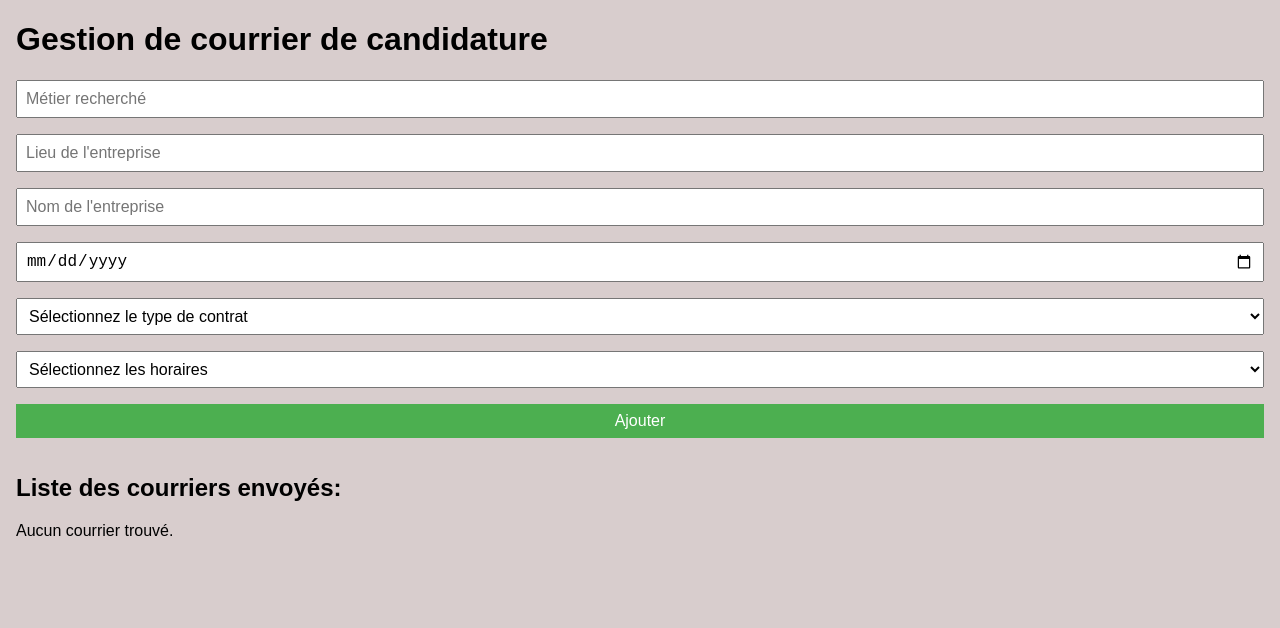
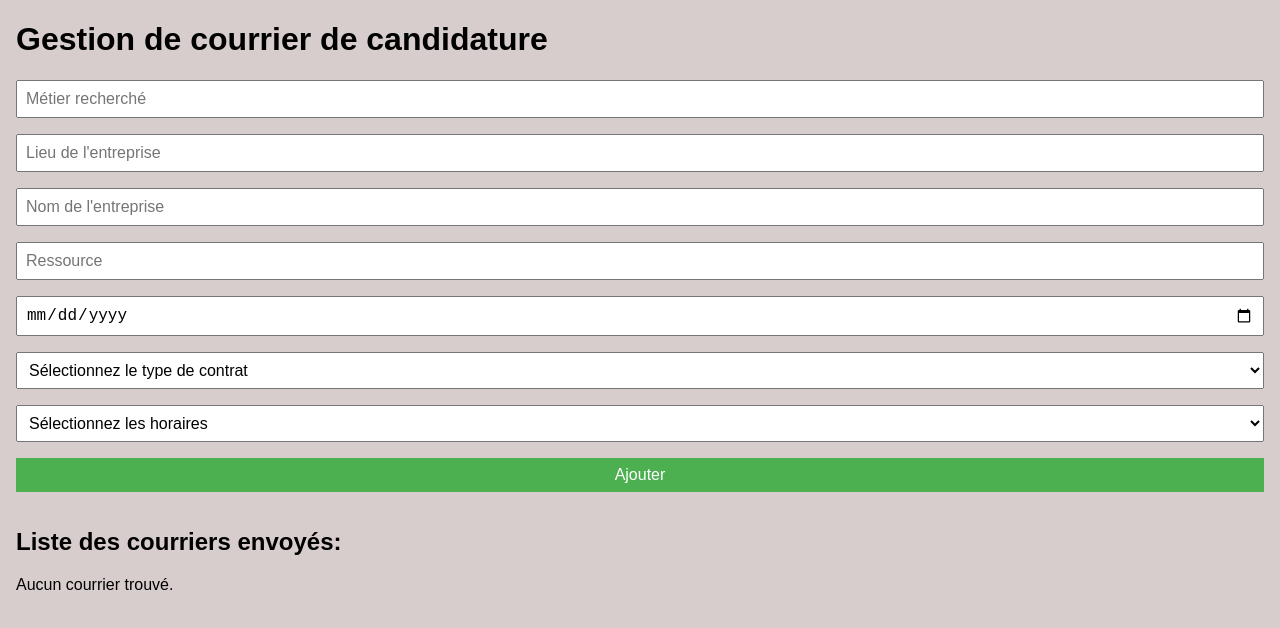
Before and after one commit to Chrstn67/Mail-Search-Job-Manager, a React (Create React App) app: page / in a window 1280 px wide. Shown: the top 628 px of the page. Built offline with nearby package versions, Linux system fonts and the light colour scheme.

Commit message:
ajout de l'input ressource permettant de se rappeler où nous avons trouvé l'annonce

```diff
--- a/src/Components/MailForm/MailForm.js
+++ b/src/Components/MailForm/MailForm.js
@@ -6,8 +6,8 @@ const MailForm = ({ addMail }) => {
   const [job, setJob] = useState("");
   const [location, setLocation] = useState("");
   const [recipient, setRecipient] = useState("");
+  const [jobAdvert, setJobAdvert] = useState("");
   const [sendDate, setSendDate] = useState("");
-
   const [contractType, setContractType] = useState("");
   const [workingHours, setWorkingHours] = useState("");
 
@@ -17,6 +17,7 @@ const MailForm = ({ addMail }) => {
       job,
       location,
       recipient,
+      jobAdvert,
       sendDate,
       contractType,
       workingHours,
@@ -26,6 +27,7 @@ const MailForm = ({ addMail }) => {
     setJob("");
     setLocation("");
     setRecipient("");
+    setJobAdvert("");
     setSendDate("");
     setContractType("");
     setWorkingHours("");
@@ -58,6 +60,12 @@ const MailForm = ({ addMail }) => {
         onChange={(e) => setRecipient(e.target.value)}
         placeholder="Nom de l'entreprise"
         required
+      />
+      <input
+        type="text"
+        value={jobAdvert}
+        onChange={(e) => setJobAdvert(e.target.value)}
+        placeholder="Ressource"
       />
       <input
         type="date"
--- a/src/Components/MailList/MailList.js
+++ b/src/Components/MailList/MailList.js
@@ -6,6 +6,7 @@ const MailList = ({
   deleteMail,
   updateMailStatus,
   updateMailDetails,
+  addMail,
 }) => {
   const [editIndex, setEditIndex] = useState(null);
   const [editedContractType, setEditedContractType] = useState("");
@@ -59,6 +60,7 @@ const MailList = ({
               <th>Métier recherché</th>
               <th>Lieu de l'entreprise</th>
               <th>Destinataire</th>
+              <th>Ressource</th>
               <th>Date d'envoi</th>
               <th>Type de contrat</th>
               <th>Horaires</th>
@@ -113,6 +115,18 @@ const MailList = ({
                 <td>
                   {editIndex === index ? (
                     <input
+                      type="text"
+                      value={mail.jobAdvert}
+                      onChange={(e) => handleInputChange(e, index)}
+                      name="jobAdvert"
+                    />
+                  ) : (
+                    mail.jobAdvert
+                  )}
+                </td>
+                <td>
+                  {editIndex === index ? (
+                    <input
                       type="date"
                       value={mail.sendDate}
                       onChange={(e) => handleInputChange(e, index)}
@@ -131,8 +145,8 @@ const MailList = ({
                     >
                       <option value="">Sélectionnez le type de contrat</option>
                       <option value="Alternance">Alternance</option>
+                      <option value="CDI">CDI</option>
                       <option value="CDD">CDD</option>
-                      <option value="CDI">CDI</option>
                       <option value="Intérim">Intérim</option>
                       <option value="Stage">Stage</option>
                       {/* Ajoutez d'autres options de contrat si nécessaire */}
@@ -148,10 +162,11 @@ const MailList = ({
                       onChange={(e) => handleInputChange(e, index)}
                       name="workingHours"
                     >
-                      <option value="">Sélectionnez le type d'horaires</option>
+                      <option value="">Sélectionnez les horaires</option>
                       <option value="Mi-temps">Mi-temps</option>
                       <option value="Temps partiel">Temps partiel</option>
                       <option value="Temps plein">Temps plein</option>
+                      {/* Ajoutez d'autres options d'horaires si nécessaire */}
                     </select>
                   ) : (
                     mail.workingHours
```
